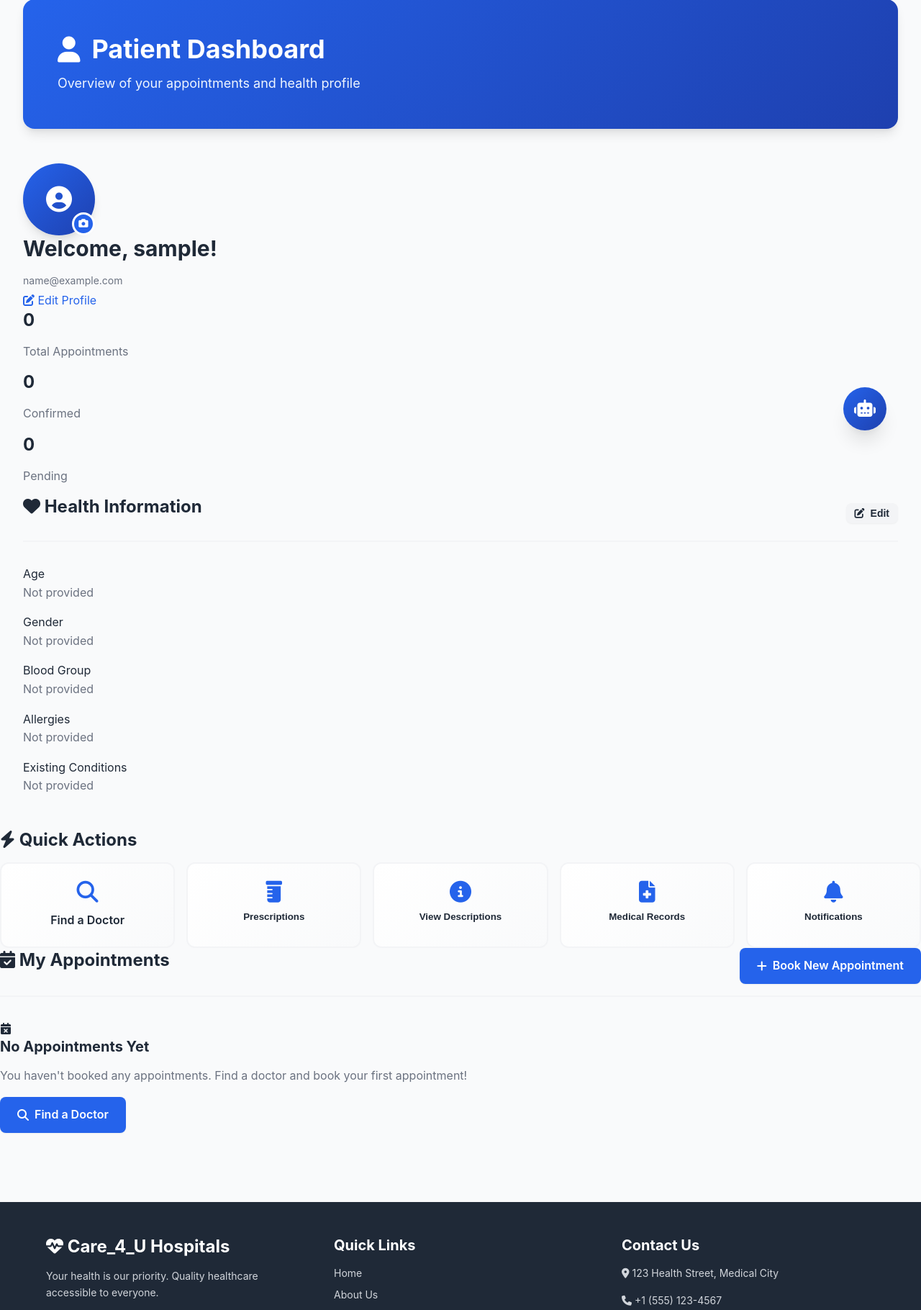
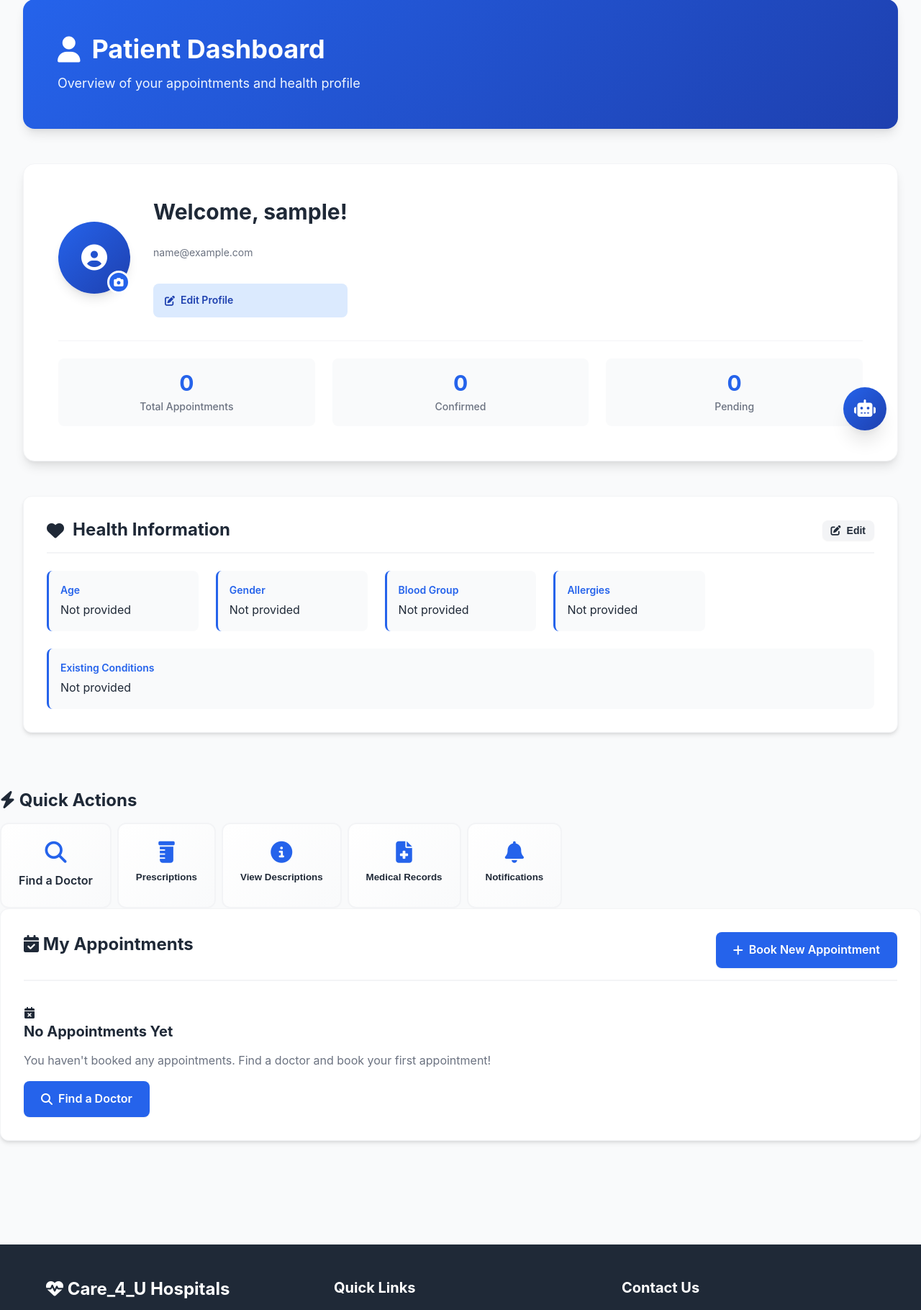
Before and after one commit to HARISHKUMAR2005488/AWS_CAPSTONE_CARE_4, a Flask app: page /user/dashboard in a window 1280 px wide. Shown: the part 154-1974 px from the top of the page at 72% size. Run offline with Flask 3, Linux system fonts and the light colour scheme; the visitor is signed in with stand-in values (Sample User, id 1); data that the repository does not hold is empty.

Commit message:
Add comprehensive dashboard styles for user and doctor pages with improved layouts

```diff
--- /dev/null
+++ b/static/css/dashboard.css
@@ -0,0 +1,572 @@
+/* ========================================
+   DASHBOARD PAGES (USER & DOCTOR)
+   ======================================== */
+
+/* ===== DASHBOARD CONTAINERS ===== */
+.user-container,
+.doctor-container {
+    max-width: 1400px;
+    margin: 0 auto;
+    padding: var(--spacing-xl);
+}
+
+/* ===== PROFILE HEADER (USER PAGE) ===== */
+.profile-header {
+    background: var(--white);
+    border-radius: var(--border-radius-xl);
+    padding: var(--spacing-2xl);
+    margin-bottom: var(--spacing-2xl);
+    box-shadow: var(--shadow-lg);
+    border: 1px solid var(--gray-lighter);
+}
+
+.profile-info {
+    display: flex;
+    align-items: center;
+    gap: var(--spacing-xl);
+    margin-bottom: var(--spacing-xl);
+}
+
+.profile-details h2 {
+    color: var(--dark);
+    margin-bottom: 0.5rem;
+}
+
+.profile-details p {
+    color: var(--gray);
+    margin: 0.25rem 0;
+    display: flex;
+    align-items: center;
+    gap: var(--spacing-xs);
+}
+
+.btn-edit-profile {
+    display: inline-flex;
+    align-items: center;
+    gap: var(--spacing-xs);
+    padding: var(--spacing-sm) var(--spacing-md);
+    background: var(--primary-light);
+    color: var(--primary-dark);
+    border-radius: var(--border-radius-md);
+    font-weight: 600;
+    font-size: var(--font-size-sm);
+    margin-top: var(--spacing-sm);
+    transition: all var(--transition-fast);
+}
+
+.btn-edit-profile:hover {
+    background: var(--primary);
+    color: var(--white);
+    transform: translateY(-2px);
+}
+
+/* ===== PROFILE STATS ===== */
+.profile-stats {
+    display: grid;
+    grid-template-columns: repeat(auto-fit, minmax(150px, 1fr));
+    gap: var(--spacing-lg);
+    padding-top: var(--spacing-lg);
+    border-top: 1px solid var(--gray-lighter);
+}
+
+.stat-item {
+    text-align: center;
+    padding: var(--spacing-md);
+    background: var(--bg-secondary);
+    border-radius: var(--border-radius-md);
+    transition: all var(--transition-base);
+}
+
+.stat-item:hover {
+    transform: translateY(-2px);
+    box-shadow: var(--shadow-md);
+}
+
+.stat-item h3 {
+    font-size: var(--font-size-3xl);
+    color: var(--primary);
+    margin-bottom: 0.25rem;
+}
+
+.stat-item p {
+    font-size: var(--font-size-sm);
+    color: var(--gray);
+    margin: 0;
+    font-weight: 500;
+}
+
+/* ===== HEALTH INFORMATION SECTION ===== */
+.health-info-section {
+    background: var(--white);
+    border-radius: var(--border-radius-lg);
+    padding: var(--spacing-xl);
+    margin-bottom: var(--spacing-2xl);
+    box-shadow: var(--shadow-md);
+    border: 1px solid var(--gray-lighter);
+}
+
+.health-info-section .section-header {
+    display: flex;
+    justify-content: space-between;
+    align-items: center;
+    margin-bottom: var(--spacing-lg);
+    padding-bottom: var(--spacing-md);
+    border-bottom: 2px solid var(--gray-lighter);
+}
+
+.health-info-section .section-header h3 {
+    display: flex;
+    align-items: center;
+    gap: var(--spacing-sm);
+    color: var(--dark);
+    margin: 0;
+}
+
+.health-grid {
+    display: grid;
+    grid-template-columns: repeat(auto-fit, minmax(200px, 1fr));
+    gap: var(--spacing-lg);
+}
+
+.health-item {
+    padding: var(--spacing-md);
+    background: var(--bg-secondary);
+    border-radius: var(--border-radius-md);
+    border-left: 3px solid var(--primary);
+}
+
+.health-item.full-width {
+    grid-column: 1 / -1;
+}
+
+.health-item label {
+    display: block;
+    font-weight: 600;
+    color: var(--primary);
+    font-size: var(--font-size-sm);
+    margin-bottom: 0.25rem;
+}
+
+.health-item p {
+    color: var(--dark);
+    margin: 0;
+    font-size: var(--font-size-base);
+}
+
+.health-info-form {
+    animation: slideDown 0.3s ease-out;
+}
+
+/* ===== DOCTOR PROFILE CARD ===== */
+.doctor-profile-card {
+    background: var(--white);
+    border-radius: var(--border-radius-xl);
+    padding: var(--spacing-2xl);
+    margin-bottom: var(--spacing-2xl);
+    box-shadow: var(--shadow-lg);
+    border: 1px solid var(--gray-lighter);
+}
+
+.doctor-profile-card .profile-header {
+    display: flex;
+    align-items: center;
+    gap: var(--spacing-xl);
+    margin-bottom: var(--spacing-xl);
+    padding-bottom: var(--spacing-xl);
+    border-bottom: 1px solid var(--gray-lighter);
+}
+
+.doctor-profile-card .profile-info h2 {
+    color: var(--dark);
+    margin-bottom: 0.5rem;
+}
+
+.doctor-profile-card .specialization {
+    color: var(--primary);
+    font-weight: 600;
+    font-size: var(--font-size-lg);
+    margin: 0.25rem 0;
+}
+
+.doctor-profile-card .qualifications {
+    color: var(--gray);
+    font-size: var(--font-size-sm);
+    margin: 0.25rem 0;
+}
+
+.profile-details {
+    display: grid;
+    grid-template-columns: repeat(auto-fit, minmax(250px, 1fr));
+    gap: var(--spacing-md);
+}
+
+.profile-details .detail-item {
+    display: flex;
+    align-items: center;
+    gap: var(--spacing-sm);
+    padding: var(--spacing-sm);
+    background: var(--bg-secondary);
+    border-radius: var(--border-radius-md);
+    color: var(--gray);
+    font-size: var(--font-size-sm);
+}
+
+.profile-details .detail-item i {
+    color: var(--primary);
+    width: 20px;
+    text-align: center;
+}
+
+/* ===== APPOINTMENTS SECTION ===== */
+.appointments-section {
+    background: var(--white);
+    border-radius: var(--border-radius-lg);
+    padding: var(--spacing-xl);
+    margin-bottom: var(--spacing-2xl);
+    box-shadow: var(--shadow-md);
+    border: 1px solid var(--gray-lighter);
+}
+
+/* ===== APPOINTMENTS GRID (DOCTOR PAGE) ===== */
+.appointments-grid {
+    display: grid;
+    grid-template-columns: repeat(auto-fill, minmax(350px, 1fr));
+    gap: var(--spacing-lg);
+}
+
+.appointment-card {
+    background: var(--white);
+    border-radius: var(--border-radius-lg);
+    border: 2px solid var(--gray-lighter);
+    overflow: hidden;
+    transition: all var(--transition-base);
+}
+
+.appointment-card:hover {
+    transform: translateY(-4px);
+    box-shadow: var(--shadow-lg);
+}
+
+.appointment-card.pending {
+    border-left: 4px solid var(--warning);
+}
+
+.appointment-card.confirmed {
+    border-left: 4px solid var(--success);
+}
+
+.appointment-card.completed {
+    border-left: 4px solid var(--primary);
+}
+
+.appointment-card.cancelled {
+    border-left: 4px solid var(--danger);
+}
+
+.appointment-header {
+    display: flex;
+    justify-content: space-between;
+    align-items: center;
+    padding: var(--spacing-md) var(--spacing-lg);
+    background: var(--bg-secondary);
+    border-bottom: 1px solid var(--gray-lighter);
+}
+
+.appointment-id {
+    font-weight: 700;
+    color: var(--dark);
+    font-size: var(--font-size-sm);
+}
+
+.appointment-body {
+    padding: var(--spacing-lg);
+}
+
+.patient-info {
+    display: flex;
+    align-items: center;
+    gap: var(--spacing-md);
+    margin-bottom: var(--spacing-md);
+    padding-bottom: var(--spacing-md);
+    border-bottom: 1px solid var(--gray-lighter);
+}
+
+.patient-info i {
+    font-size: var(--font-size-2xl);
+    color: var(--primary);
+}
+
+.patient-name {
+    font-weight: 600;
+    color: var(--dark);
+    margin: 0 0 0.25rem 0;
+}
+
+.patient-contact {
+    color: var(--gray);
+    font-size: var(--font-size-sm);
+    margin: 0;
+}
+
+.appointment-time {
+    display: flex;
+    align-items: center;
+    gap: var(--spacing-sm);
+    margin-bottom: var(--spacing-md);
+    color: var(--gray);
+    font-size: var(--font-size-sm);
+}
+
+.appointment-time i {
+    color: var(--primary);
+}
+
+.symptoms,
+.notes {
+    margin-bottom: var(--spacing-md);
+}
+
+.symptoms i,
+.notes i {
+    color: var(--primary);
+    margin-right: var(--spacing-xs);
+}
+
+.symptoms p,
+.notes p {
+    color: var(--gray);
+    font-size: var(--font-size-sm);
+    margin: 0.25rem 0 0 1.5rem;
+    line-height: 1.5;
+}
+
+.appointment-actions {
+    display: flex;
+    gap: var(--spacing-sm);
+    padding-top: var(--spacing-md);
+    border-top: 1px solid var(--gray-lighter);
+}
+
+.appointment-actions button {
+    flex: 1;
+}
+
+/* ===== STAT ICON VARIANTS ===== */
+.stat-icon.total {
+    background: linear-gradient(135deg, var(--primary) 0%, var(--primary-dark) 100%);
+}
+
+.stat-icon.confirmed {
+    background: linear-gradient(135deg, var(--success) 0%, var(--success-dark) 100%);
+}
+
+.stat-icon.completed {
+    background: linear-gradient(135deg, #8b5cf6 0%, #7c3aed 100%);
+}
+
+/* ===== ACTION BUTTONS IN TABLES ===== */
+.action-buttons {
+    display: flex;
+    gap: var(--spacing-xs);
+    flex-wrap: wrap;
+}
+
+/* ===== RESPONSIVE DASHBOARD ===== */
+@media (max-width: 1024px) {
+
+    .user-container,
+    .doctor-container {
+        padding: var(--spacing-md);
+    }
+
+    .profile-info {
+        flex-direction: column;
+        text-align: center;
+    }
+
+    .profile-stats {
+        grid-template-columns: repeat(auto-fit, minmax(120px, 1fr));
+    }
+
+    .appointments-grid {
+        grid-template-columns: 1fr;
+    }
+}
+
+@media (max-width: 768px) {
+    .dashboard-header h1 {
+        font-size: var(--font-size-2xl);
+    }
+
+    .health-grid {
+        grid-template-columns: 1fr;
+    }
+
+    .profile-details {
+        grid-template-columns: 1fr;
+    }
+
+    .doctor-profile-card .profile-header {
+        flex-direction: column;
+        text-align: center;
+    }
+
+    .appointment-actions {
+        flex-direction: column;
+    }
+
+    .action-buttons {
+        flex-direction: column;
+    }
+
+    .action-buttons button {
+        width: 100%;
+    }
+}
+
+/* ===== ADDITIONAL DASHBOARD ELEMENTS ===== */
+.quick-actions-grid {
+    display: grid;
+    grid-template-columns: repeat(auto-fit, minmax(200px, 1fr));
+    gap: var(--spacing-md);
+    margin-bottom: var(--spacing-2xl);
+}
+
+.quick-action-card {
+    background: var(--white);
+    padding: var(--spacing-lg);
+    border-radius: var(--border-radius-lg);
+    text-align: center;
+    box-shadow: var(--shadow-md);
+    border: 2px solid var(--gray-lighter);
+    cursor: pointer;
+    transition: all var(--transition-base);
+}
+
+.quick-action-card:hover {
+    border-color: var(--primary);
+    transform: translateY(-4px);
+    box-shadow: var(--shadow-lg);
+}
+
+.quick-action-card i {
+    font-size: var(--font-size-3xl);
+    color: var(--primary);
+    margin-bottom: var(--spacing-sm);
+}
+
+.quick-action-card h4 {
+    color: var(--dark);
+    margin-bottom: 0.25rem;
+}
+
+.quick-action-card p {
+    color: var(--gray);
+    font-size: var(--font-size-sm);
+    margin: 0;
+}
+
+/* ===== EMPTY STATE ===== */
+.empty-state {
+    text-align: center;
+    padding: var(--spacing-2xl);
+    background: var(--bg-secondary);
+    border-radius: var(--border-radius-lg);
+    border: 2px dashed var(--gray-light);
+}
+
+.empty-state i {
+    font-size: 4rem;
+    color: var(--gray-light);
+    margin-bottom: var(--spacing-md);
+}
+
+.empty-state h3 {
+    color: var(--dark);
+    margin-bottom: var(--spacing-sm);
+}
+
+.empty-state p {
+    color: var(--gray);
+    margin-bottom: var(--spacing-lg);
+}
+
+/* ===== NOTIFICATION BADGE ===== */
+.notification-badge {
+    position: relative;
+}
+
+.notification-badge::after {
+    content: attr(data-count);
+    position: absolute;
+    top: -8px;
+    right: -8px;
+    background: var(--danger);
+    color: var(--white);
+    font-size: var(--font-size-xs);
+    font-weight: 700;
+    padding: 0.25rem 0.5rem;
+    border-radius: 50%;
+    min-width: 20px;
+    text-align: center;
+}
+
+/* ===== TIMELINE (FOR MEDICAL HISTORY) ===== */
+.timeline {
+    position: relative;
+    padding-left: var(--spacing-2xl);
+}
+
+.timeline::before {
+    content: '';
+    position: absolute;
+    left: 0;
+    top: 0;
+    bottom: 0;
+    width: 2px;
+    background: var(--gray-lighter);
+}
+
+.timeline-item {
+    position: relative;
+    margin-bottom: var(--spacing-xl);
+    padding-left: var(--spacing-lg);
+}
+
+.timeline-item::before {
+    content: '';
+    position: absolute;
+    left: -26px;
+    top: 0;
+    width: 12px;
+    height: 12px;
+    border-radius: 50%;
+    background: var(--primary);
+    border: 3px solid var(--white);
+    box-shadow: 0 0 0 2px var(--primary);
+}
+
+.timeline-date {
+    font-weight: 600;
+    color: var(--primary);
+    font-size: var(--font-size-sm);
+    margin-bottom: 0.25rem;
+}
+
+.timeline-content {
+    background: var(--white);
+    padding: var(--spacing-md);
+    border-radius: var(--border-radius-md);
+    border: 1px solid var(--gray-lighter);
+}
+
+.timeline-content h4 {
+    color: var(--dark);
+    margin-bottom: 0.5rem;
+}
+
+.timeline-content p {
+    color: var(--gray);
+    font-size: var(--font-size-sm);
+    margin: 0;
+}
--- a/templates/base.html
+++ b/templates/base.html
@@ -10,6 +10,7 @@
     <link rel="stylesheet" href="{{ url_for('static', filename='css/style.css') }}">
     <link rel="stylesheet" href="{{ url_for('static', filename='css/pages.css') }}">
     <link rel="stylesheet" href="{{ url_for('static', filename='css/auth.css') }}">
+    <link rel="stylesheet" href="{{ url_for('static', filename='css/dashboard.css') }}">
 
     <!-- Font Awesome Icons -->
     <link rel="stylesheet" href="https://cdnjs.cloudflare.com/ajax/libs/font-awesome/6.4.0/css/all.min.css">
```
